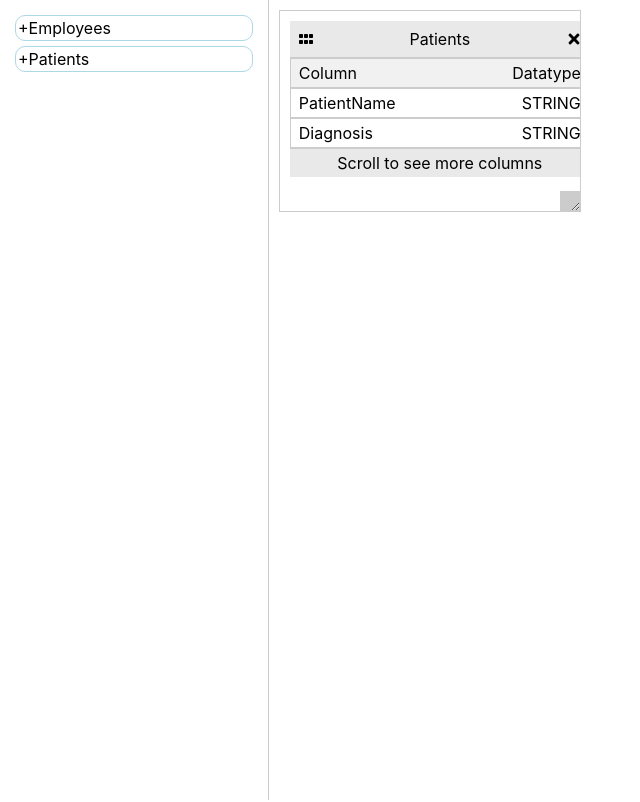
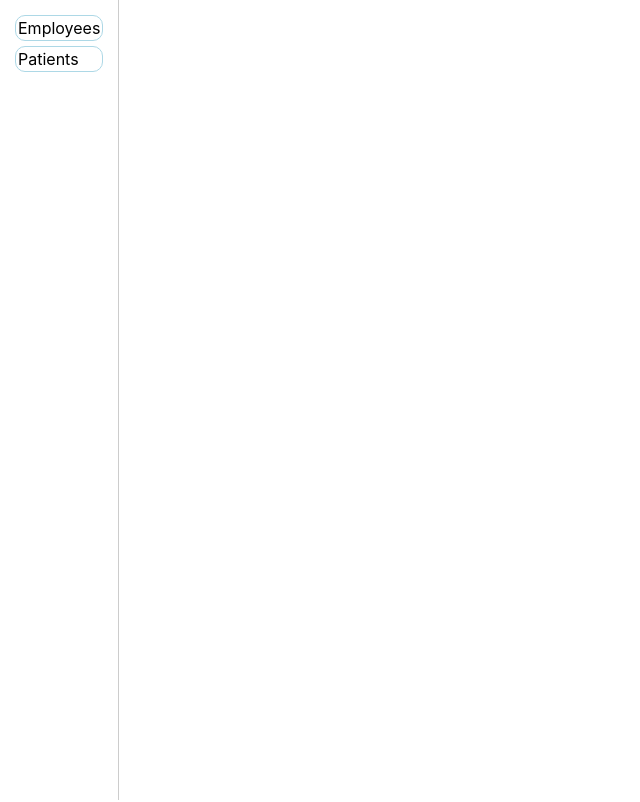
Before and after one commit to sailakshmy/reactDragDropTableProject, a React (Create React App) app in the folder drag_drop_table/: page / in a window 1280 px wide. Shown: the top 802 px of the page, without its empty margins (0-640 px from the left). Built offline with nearby package versions, Linux system fonts and the light colour scheme.

Commit message:
Commit-5:- Drag and drop feature

```diff
--- a/drag_drop_table/package.json
+++ b/drag_drop_table/package.json
@@ -8,6 +8,7 @@
     "@testing-library/user-event": "^13.5.0",
     "react": "^18.3.1",
     "react-dom": "^18.3.1",
+    "react-flow-renderer": "^10.3.17",
     "react-icons": "^5.2.1",
     "react-resizable": "^3.0.5",
     "react-scripts": "5.0.1",
--- a/drag_drop_table/src/App.js
+++ b/drag_drop_table/src/App.js
@@ -1,17 +1,52 @@
+import { useCallback, useState } from "react";
+import {
+  ReactFlowProvider,
+  addEdge,
+  useEdgesState,
+  useNodesState,
+} from "react-flow-renderer";
 import "./App.css";
 import TableList from "./components/leftPanel/TableList";
 import Grid from "./components/rightPanel/Grid";
-import { tables } from "./utilities/constants";
+import { tables as tableList } from "./utilities/constants";
 
 function App() {
+  const [nodes, setNodes, onNodesChange] = useNodesState([]);
+  const [edges, setEdges, onEdgesChange] = useEdgesState([]);
+  const [reactFlowInstance, setReactFlowInstance] = useState(null);
+
+  const onConnect = (params) => setEdges((eds) => addEdge(params, eds));
+
+  const onDragEnd = useCallback(
+    (event, node) => {
+      console.log("Burrrr");
+      setNodes((nds) => nds.map((n) => (n.id === node.id ? node : n)));
+    },
+    [setNodes]
+  );
+
   return (
-    <div className="App">
-      <div className="left-panel">
-        <TableList tables={tables}/>
-      </div>
-      <div className="right-panel">
-        <Grid />
-      </div>
+    <div style={{ height: 800, width: 800 }}>
+      <ReactFlowProvider>
+        <div className="App" style={{ height: 800, width: 800 }}>
+          <div className="left-panel">
+            <TableList tables={tableList} setNodes={setNodes} />
+          </div>
+          <div className="right-panel" style={{ width: 1000, height: 1000 }}>
+            <Grid
+              nodes={nodes}
+              setNodes={setNodes}
+              edges={edges}
+              onConnect={onConnect}
+              onDragEnd={onDragEnd}
+              setReactFlowInstance={setReactFlowInstance}
+              reactFlowInstance={reactFlowInstance}
+              onEdgesChange={onEdgesChange}
+              onNodesChange={onNodesChange}
+            />
+          </div>
+        </div>
+      </ReactFlowProvider>
     </div>
   );
 }
--- a/drag_drop_table/src/components/leftPanel/TableList.jsx
+++ b/drag_drop_table/src/components/leftPanel/TableList.jsx
@@ -1,15 +1,45 @@
-import React from 'react';
-import TableItem from './TableItem';
+import React from "react";
 
+const TableList = ({ tables }) => {
+  const onDragStart = (event, table) => {
+    console.log("Hi");
+    event.dataTransfer.setData("application/reactflow", JSON.stringify(table));
+    event.dataTransfer.effectAllowed = "move";
+  };
 
-const TableList = ({tables}) => {
   return (
-    <div className='table-list'>
-    {tables.map(table =>
-      <TableItem table={table} key={table?.id}/>
-    )}
+    <div className="table-list">
+      {tables.map((table) => (
+        <div
+          key={table.id}
+          className="table-item"
+          onDragStart={(event) => onDragStart(event, table)}
+          draggable
+        >
+          {table.name}
+        </div>
+      ))}
     </div>
-  )
-}
+  );
+  // const onDragStart = (event, nodeType) => {
+  //   event.dataTransfer.setData('application/reactflow', nodeType);
+  //   event.dataTransfer.effectAllowed = 'move';
+  // };
 
-export default TableList
+  // return (
+  //   <aside>
+  //     <div className="description">You can drag these nodes to the pane on the right.</div>
+  //     <div className="dndnode input" onDragStart={(event) => onDragStart(event, 'input')} draggable>
+  //       Input Node
+  //     </div>
+  //     <div className="dndnode" onDragStart={(event) => onDragStart(event, 'default')} draggable>
+  //       Default Node
+  //     </div>
+  //     <div className="dndnode output" onDragStart={(event) => onDragStart(event, 'output')} draggable>
+  //       Output Node
+  //     </div>
+  //   </aside>
+  // )
+};
+
+export default TableList;
--- a/drag_drop_table/src/components/rightPanel/Grid.jsx
+++ b/drag_drop_table/src/components/rightPanel/Grid.jsx
@@ -1,15 +1,85 @@
-import React, { useState } from 'react';
-import { tables as tableList } from '../../utilities/constants';
-import Table from './Table';
+import React, { useCallback } from "react";
+import ReactFlow, {
+  useReactFlow
+} from "react-flow-renderer";
+import Table from "./Table";
+const nodeTypes = { resizableTable: Table };
 
-const Grid = () => {
-  const [tables, setTables] = useState([...tableList]);
+const Grid = ({
+  nodes,
+  edges,
+  onConnect,
+  onDragEnd,
+  setReactFlowInstance,
+  reactFlowInstance,
+  setNodes,
+  nodesState,
+  onEdgesChange,
+  onNodesChange,
+}) => {
+  const { setViewport } = useReactFlow();
+
+  const onDrop = useCallback(
+    (event) => {
+      console.log("Jefewf");
+      event.preventDefault();
+      console.log("Pheq");
+      const reactFlowBounds = event.target.getBoundingClientRect();
+      const table = JSON.parse(event.dataTransfer.getData("application/reactflow"));
+      console.log("table", table)
+      const type = event.dataTransfer.getData("application/reactflow");
+
+      // check if the dropped element is valid
+      if (typeof type === "undefined" || !type) {
+        return;
+      }
+
+      const position = reactFlowInstance.project({
+        x: event.clientX - reactFlowBounds.left,
+        y: event.clientY - reactFlowBounds.top,
+      });
+
+      const newNode = {
+        id: table.id.toString(),
+        type: "resizableTable",
+        position,
+        data: { ...table },
+      };
+console.log("nodes",nodes)
+      setNodes((nds) => nds.concat(newNode));
+      console.log("YOoo");
+    },
+    [reactFlowInstance, setNodes]
+  );
 
   return (
-    <div>
-      {tables?.map(table=> <Table table={table} key={table?.id} tables={tables} setTables={setTables}/>)}
+    <div
+      className="grid"
+      onDrop={onDrop}
+      onDragOver={(event) => event.preventDefault()}
+      style={{ width: 1000, height: 1000 }}
+    >
+      {console.log("nodes inside",nodes)}
+      <ReactFlow
+        nodes={nodes}
+        edges={edges}
+        onNodesChange={onNodesChange}
+        onEdgesChange={onEdgesChange}
+        onConnect={onConnect}
+        nodeTypes={nodeTypes}
+        onInit={setReactFlowInstance}
+        fitView
+        style={{ width: "100%", height: "100%" }}
+      >
+        {nodes?.map((node)=> <div key={node?.id}>{node?.data?.name}
+        <Table table={node} tables={nodes} setTables={setNodes}/>
+        </div>)}
+
+        {/* <Controls /> */}
+        {/* <Background /> */}
+      </ReactFlow>
     </div>
-  )
-}
+  );
+};
 
-export default Grid
+export default Grid;
--- a/drag_drop_table/src/components/rightPanel/Table.jsx
+++ b/drag_drop_table/src/components/rightPanel/Table.jsx
@@ -1,9 +1,10 @@
 import React, { useRef } from "react";
 import { FaGripHorizontal, FaTimes } from "react-icons/fa";
-import { ResizableBox } from 'react-resizable';
+import { ResizableBox } from "react-resizable";
 
 const Table = ({ table, tables, setTables }) => {
   const tableRef = useRef(null);
+  console.log("table inside Table", table, tables, setTables);
   const handleRemove = () => {
     let currentTableList = tables?.filter((tab) => table?.id !== tab?.id);
     setTables(currentTableList);
@@ -20,25 +21,31 @@ ref={tableRef}
       minConstraints={[200, 100]}
       maxConstraints={[500, 400]}
       handle={handle}
-       resizeHandles={[ 'e', 's']}
+      resizeHandles={["e", "s"]}
       className="resizable-table"
-       style={{ position: 'absolute', left: table.x, top: table.y }}
+      style={{
+        position: "absolute",
+        left: table?.position?.x ?? 0,
+        top: table?.position?.y ?? 0,
+      }}
     >
       <div className="table-container">
         <div className="table-header">
           <FaGripHorizontal className="table-drag-handle" />
-        <span className="table-title">{table?.name}</span>
-        <FaTimes className="table-close" onClick={handleRemove} />
+          <span className="table-title">{table?.data?.name}</span>
+          <FaTimes className="table-close" onClick={()=>handleRemove()} />
         </div>
         <div className="table-columns">
           <div className="table-columns-header">
             <div className="column-name">Column</div>
             <div className="column-datatype">Datatype</div>
           </div>
-        {table?.columns?.map((column) => (
+          {table?.data?.columns?.map((column) => (
             <div key={column?.column_id} className="columns">
               <div className="column-name">{column?.name}</div>
-            <div className="column-datatype">{column?.column_data_type?.toUpperCase()}</div>
+              <div className="column-datatype">
+                {column?.column_data_type?.toUpperCase()}
+              </div>
             </div>
           ))}
         </div>
```
Lines whose indentation alone changed are shown as unchanged.
